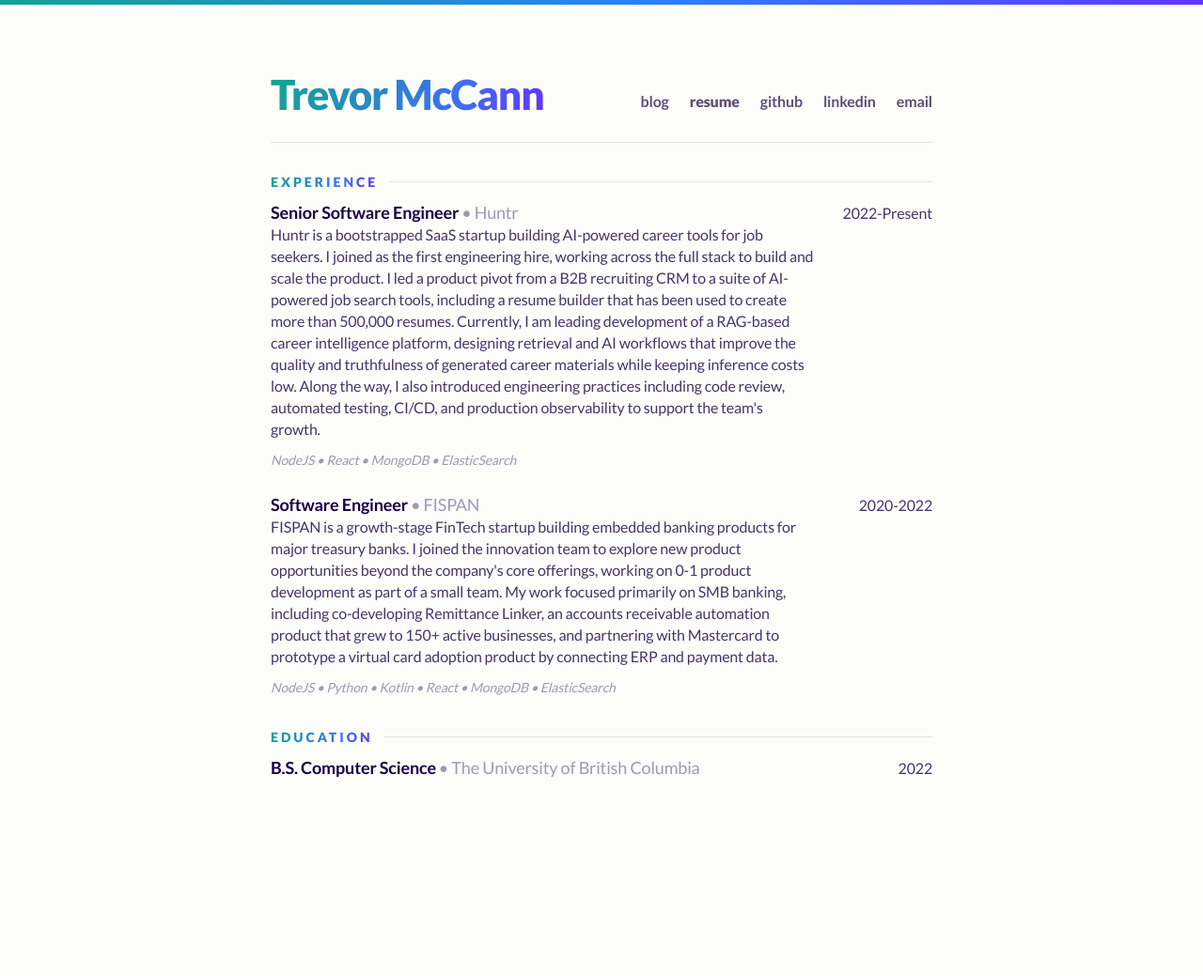
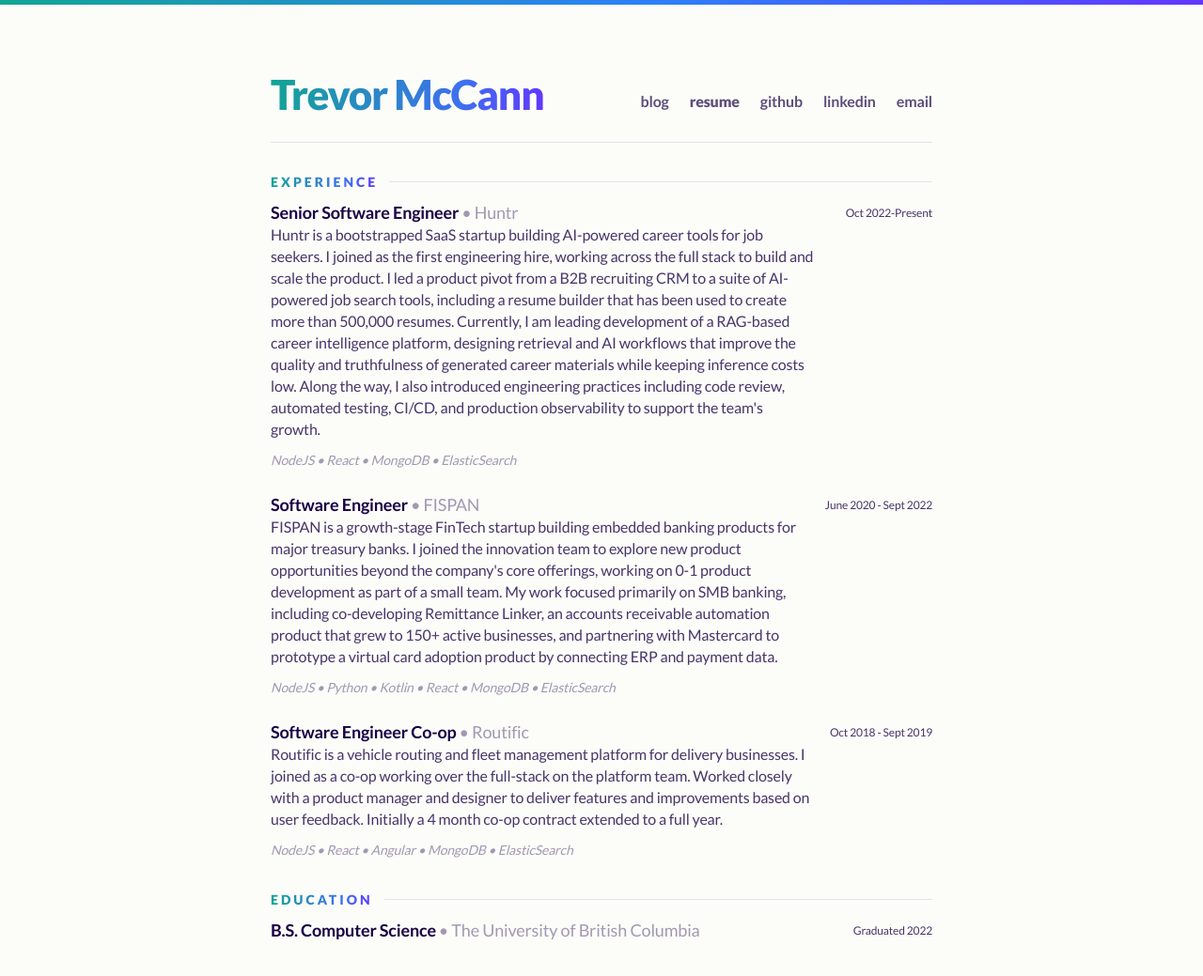
Before and after one commit to tmccann21/portfolio-website, a PHP site: page /pages/resume.html in a window 1280 px wide. Shown: the top 1039 px of the page at 94% size. Run offline with PHP 8.4, Linux system fonts and the light colour scheme.

Commit message:
add routific experience

```diff
--- a/pages/resume.html
+++ b/pages/resume.html
@@ -49,7 +49,7 @@
         </p>
       </div>
       <div class="resume-experience-meta">
-        <p>2022-Present</p>
+        <p>Oct 2022-Present</p>
       </div>
       <div class="resume-experience">
         <div>
@@ -69,7 +69,25 @@
         </p>
       </div>
       <div class="resume-experience-meta">
-        <p>2020-2022</p>
+        <p>June 2020 - Sept 2022</p>
+      </div>
+      <div class="resume-experience">
+        <div>
+          <span class="resume-experience-title">Software Engineer Co-op</span>
+          <span class="resume-experience-company">• Routific</span>
+        </div>
+        <p>
+          Routific is a vehicle routing and fleet management platform for delivery businesses. I joined as a co-op
+          working over the full-stack on the platform team. Worked closely with a product manager and designer to
+          deliver features and improvements based on user feedback. Initially a 4 month co-op contract extended to
+          a full year.
+        </p>
+        <p class="resume-experience-skills">
+          NodeJS • React • Angular • MongoDB • ElasticSearch
+        </p>
+      </div>
+      <div class="resume-experience-meta">
+        <p>Oct 2018 - Sept 2019</p>
       </div>
     </div>
     <div class="section-header">
@@ -81,7 +99,7 @@
         <span class="resume-experience-title">B.S. Computer Science</span>
         <span class="resume-experience-company">• The University of British Columbia</span>
       </div>
-      <div class="resume-experience-meta"><p>2022</p></div>
+      <div class="resume-experience-meta"><p>Graduated 2022</p></div>
     </div>
   </div>
 </div>
--- a/style/resume.css
+++ b/style/resume.css
@@ -52,6 +52,7 @@
 
   .resume-experience-meta {
     text-align: right;
+    font-size: 12px;
   }
 
   .resume-experience-skills {
```
